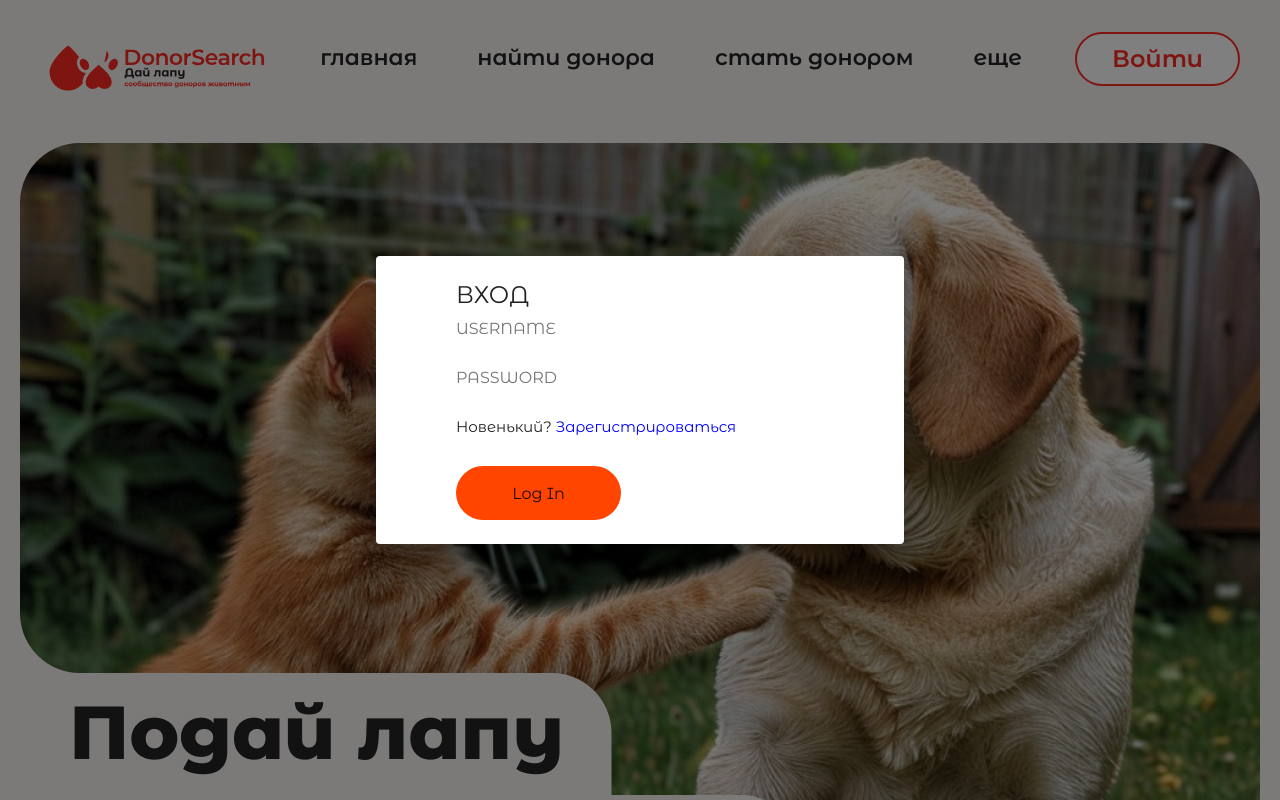
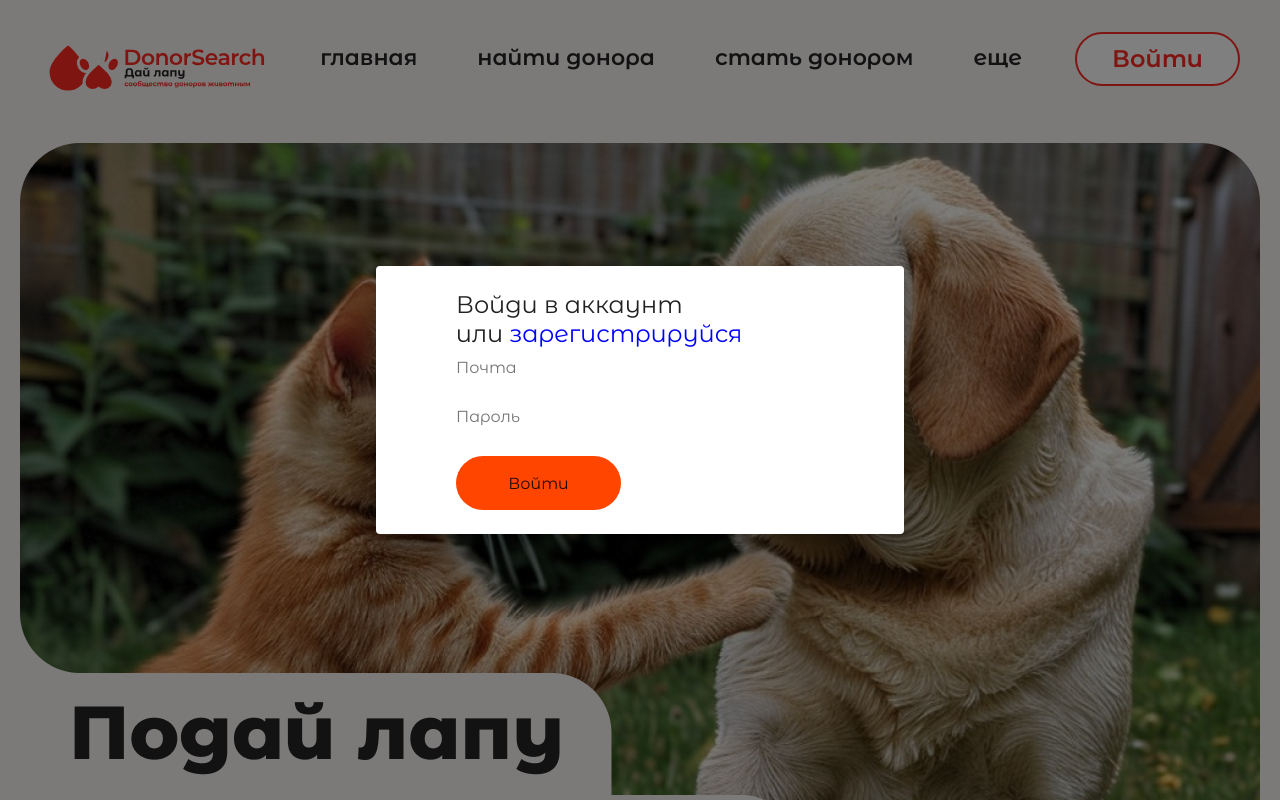
Before and after one commit to NikitaKrylov/DonorSearchSelectel, a React (Vite) app in the folder front_vite/: page / in a window 1280 px wide. Both pictures are taken after a click on the button "Войти". Shown: the top 800 px of the page. Built offline with nearby package versions, Linux system fonts and the light colour scheme.

Commit message:
auth and reg end

```diff
--- a/front_vite/src/components/Header/Auth.jsx
+++ b/front_vite/src/components/Header/Auth.jsx
@@ -78,17 +78,17 @@ const Auth = ({ changeMode }) => {
     return (
         <div className="modal">
             <div className="modal__wrap">
-                <h2 className="modal__title">ВХОД</h2>
+                <h2 className="modal__title">Войди в аккаунт<br/>или <span onClick={changeMode} className="modal__link">зарегистрируйся</span></h2>
                 <div className="modal__inputs">
-                    <input placeholder="USERNAME" name='username' onChange={(e) => setUsername(e.target.value)}></input>
-                    <input placeholder="PASSWORD" type="password" name='password' onChange={(e) => setPassword(e.target.value)}></input>
+                    <div className='modal__inputs_i'>
+                        <input placeholder="Почта" name='username' onChange={(e) => setUsername(e.target.value)}></input>
+                    </div>
+                    <div className='modal__inputs_i'>
+                        <input placeholder="Пароль" type="password" name='password' onChange={(e) => setPassword(e.target.value)}></input>
+                    </div>
                     {error || authError && <p className="modal__error">Неправильный логин или пароль</p>}
-
                 </div>
-                <div className="modal__link-wrap">
-                    Новенький? <span onClick={changeMode} className="modal__link">Зарегистрироваться</span>
-                </div>
-                <button className="modal__button" variant="contained" onClick={handleLoginClick}>Log In</button>
+                <button className="modal__button" variant="contained" onClick={handleLoginClick}>Войти</button>
 
 
             </div>
--- a/front_vite/src/components/Header/Register.jsx
+++ b/front_vite/src/components/Header/Register.jsx
@@ -41,20 +41,18 @@ const Register = ({ changeMode }) => {
     return (
         <div className="modal">
             <div className="modal__wrap">
-                <h2 className="modal__title">РЕГИСТРАЦИЯ</h2>
+            <h2 className="modal__title">Зарегистрируйся<br/>или <span onClick={changeMode} className="modal__link">войди в аккаунт</span></h2>
                 <div className="modal__inputs">
-                    <input placeholder="EMAIL" name='email' onChange={(e) => setEmail(e.target.value)}></input>
-                    <input placeholder="PASSWORD" name='password' onChange={(e) => setPassword(e.target.value)}></input>
+                    <div className='modal__inputs_i'>
+                        <input placeholder="Почта" name='username' onChange={(e) => setUsername(e.target.value)}></input>
+                    </div>
+                    <div className='modal__inputs_i'>
+                        <input placeholder="Пароль" type="password" name='password' onChange={(e) => setPassword(e.target.value)}></input>
+                    </div>
                     {error || authError && <p className="modal__error">Неправильный логин или пароль</p>}
                 </div>
-                <div className="modal__link-wrap">
-                    Уже зарегестрированы?{' '}
-                    <span onClick={changeMode} className="modal__link">
-                        Войти
-                    </span>
-                </div>
 
-                <button className="modal__button" variant="contained" fullWidth onClick={handleLoginClick}>Continue </button>
+                <button className="modal__button" variant="contained" fullWidth onClick={handleLoginClick}>Создать</button>
             </div>
         </div>
     );
```
